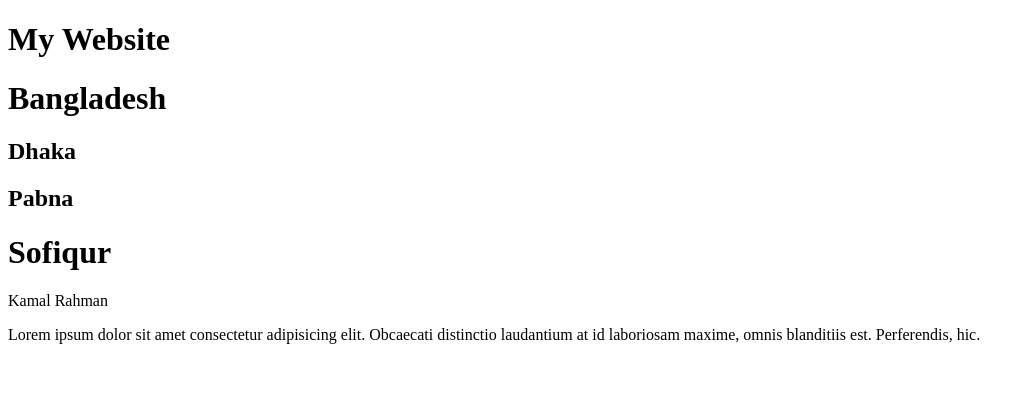
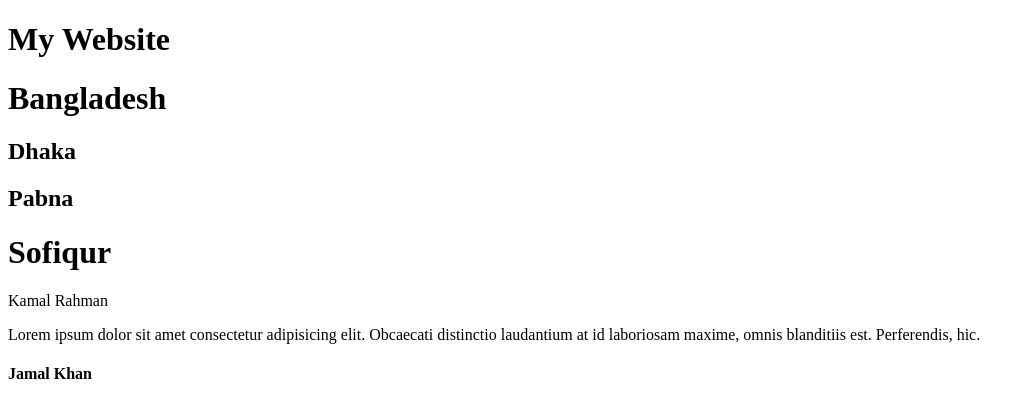
Before and after one commit to SofiqurRahman/My-Website, a plain HTML site: page index.html in a window 1280 px wide. Shown: the whole page, without its empty margins (0-1035 px from the left). Drawn offline with Linux system fonts and the light colour scheme.

Commit message:
Update index.html

```diff
--- a/index.html
+++ b/index.html
@@ -13,5 +13,6 @@
     <h1>Sofiqur</h1>
     <p>Kamal Rahman</p>
     <p>Lorem ipsum dolor sit amet consectetur adipisicing elit. Obcaecati distinctio laudantium at id laboriosam maxime, omnis blanditiis est. Perferendis, hic.</p>
+    <h4>Jamal Khan</h4>
 </body>
 </html>
```
